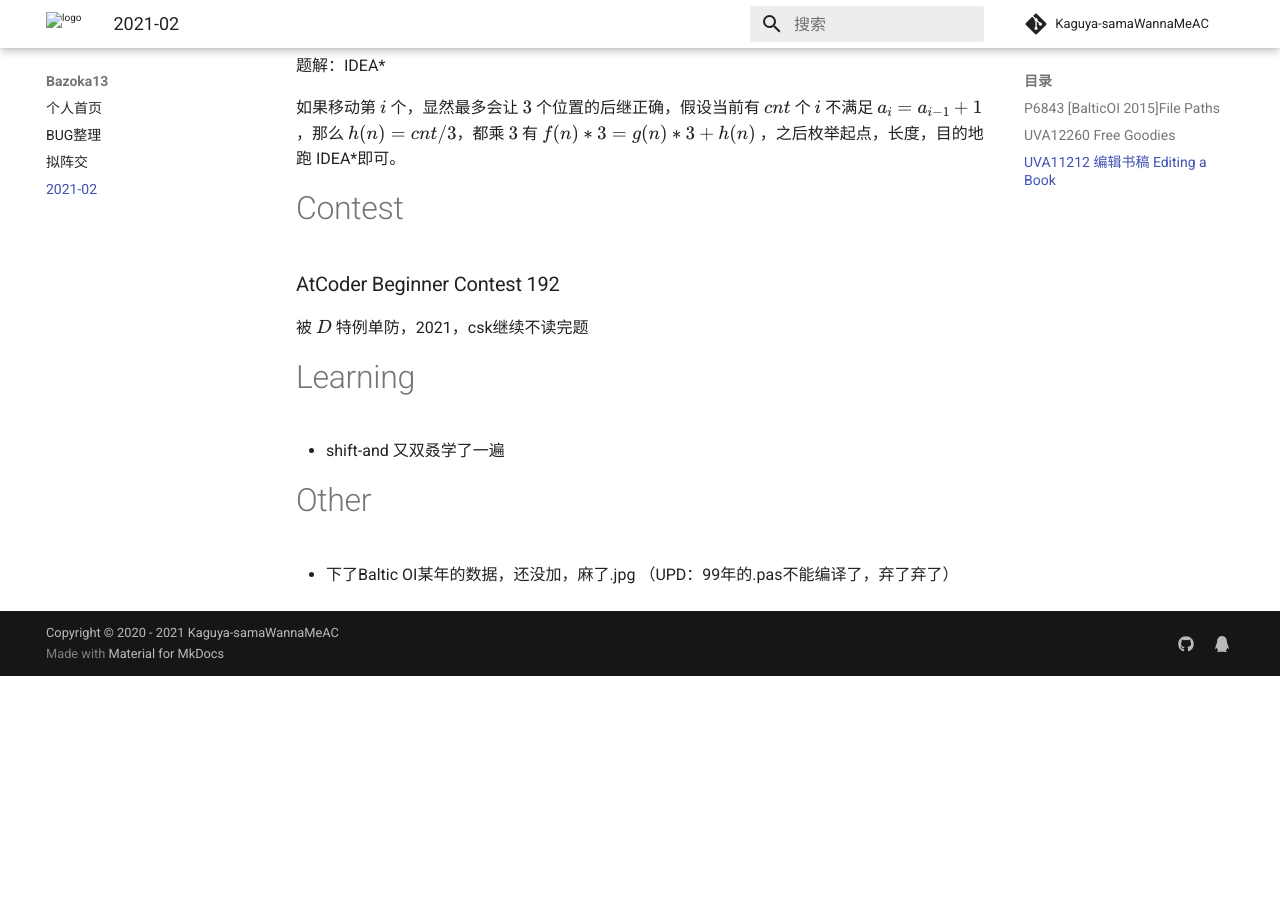
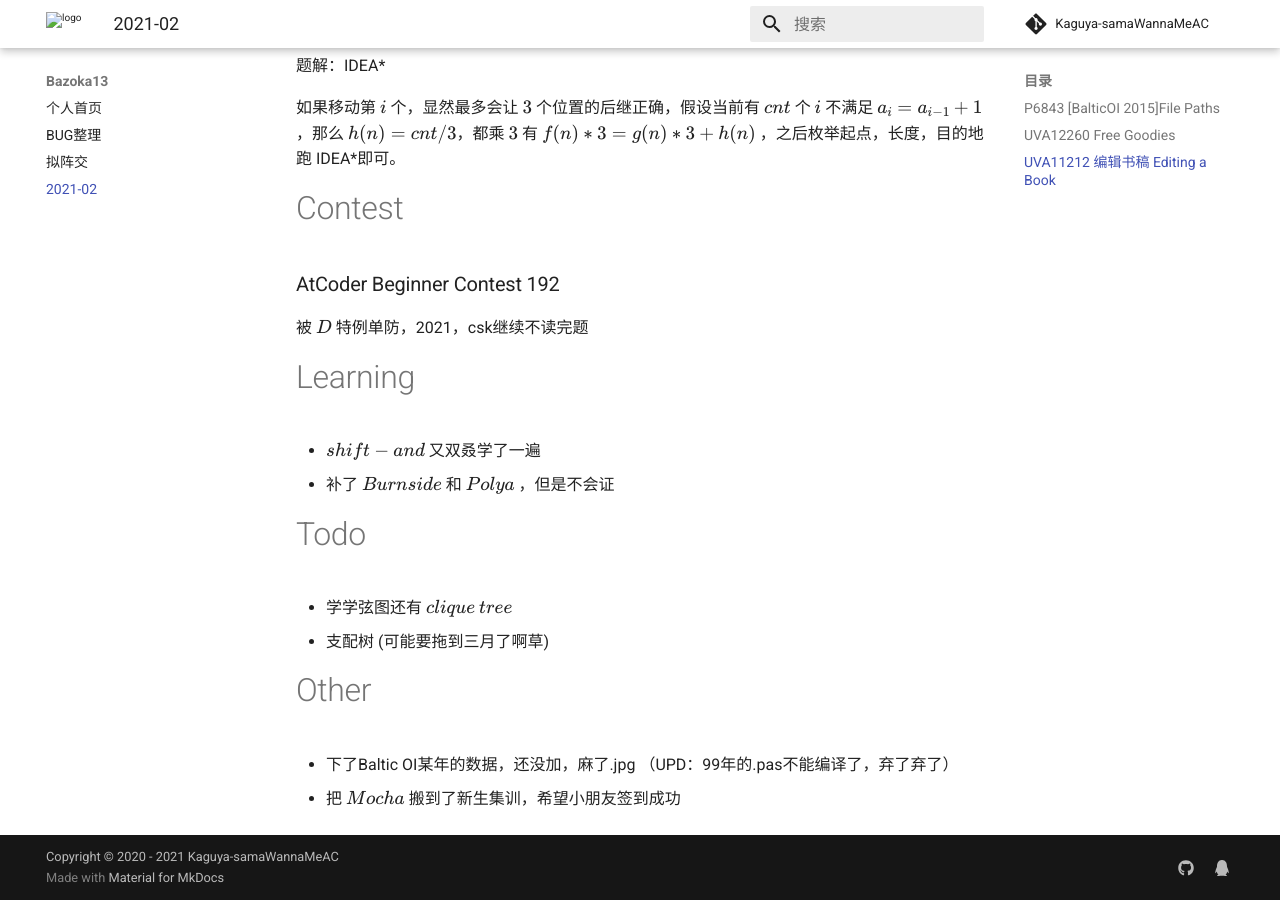
Before and after one commit to Kaguya-samaWannaMeAC/kaguya-samawannameac.github.io, an MkDocs documentation site: the page built from docs/Bazoka13/202102.md, in a window 1280 px wide and 900 px high, scrolled down 814 px. Built offline with MkDocs 1.6.1 and Material for MkDocs 9.7.7, drawn with Linux system fonts in a browser that asks for light colours; formulas are drawn with MathJax 3; comment, search, counter and statistics services are not loaded; before the commit the page ends 1490 px from its top, so only the background shows below that.

Commit message:
Update contest and Bazoka13

```diff
--- a/docs/Bazoka13/202102.md
+++ b/docs/Bazoka13/202102.md
@@ -35,8 +35,15 @@ Other：
 
 # Learning
 
-- shift-and 又双叒学了一遍
+- $shift-and$ 又双叒学了一遍
+- 补了 $Burnside$ 和 $Polya$ ，但是不会证
+
+# Todo
+
+- 学学弦图还有 $clique$ $tree$
+- 支配树 (可能要拖到三月了啊草)
 
 # Other
 
 - 下了Baltic OI某年的数据，还没加，麻了.jpg （UPD：99年的.pas不能编译了，弃了弃了）
+- 把 $Mocha$ 搬到了新生集训，希望小朋友签到成功
--- a/mkdocs.yml
+++ b/mkdocs.yml
@@ -117,6 +117,7 @@ nav:
         - 2021-01-30 Namomo Winter Camp 4: contest/2021-01-30 Namomo Winter Camp 4.md
         - 2021-01-31 Namomo Camp 2021 Contest: contest/2021-01-31 Namomo Camp 2021 Contest.md
         - 2021-02-19 XIX Open Cup Moscow Workshops: contest/2021-02-19 XIX Open Cup Moscow Workshops.md
+        - 2021-02-24 Petr Winter-2018.ITMO U 1 Contest: contest/2021-02-24 Petrozavodsk Winter-2018. ITMO U 1 Contest.md
   - 知识点:
     - 拟阵: 知识点/拟阵.md
     - 计数问题: 知识点/计数问题.md
```
Also changed, not shown: docs/contest/2021-02-24 Petrozavodsk Winter-2018. ITMO U 1 Contest.md (added, +159 -0 lines).
